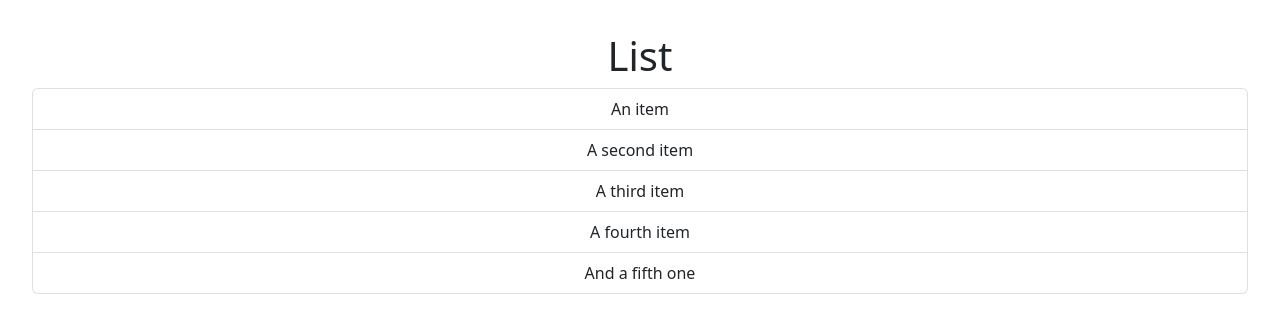
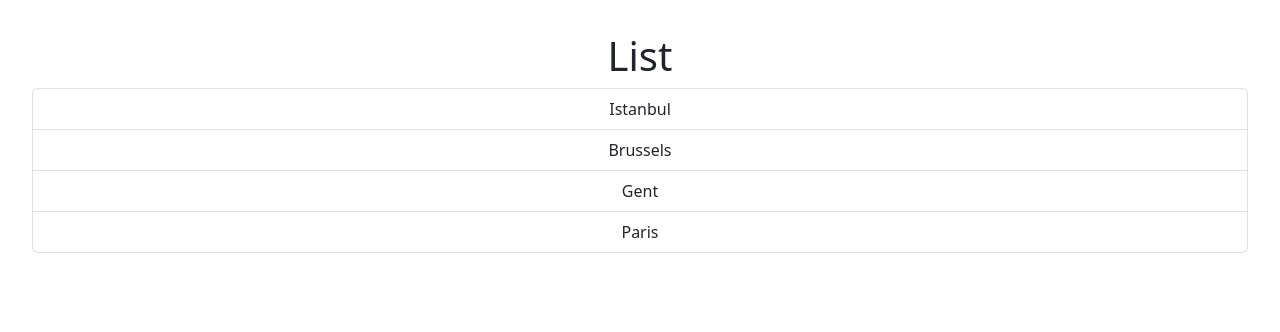
Before and after one commit to Runekid/react-game-search, a React (Vite) app: page / in a window 1280 px wide. Shown: the top 332 px of the page. Built offline with nearby package versions, Linux system fonts and the light colour scheme.

Commit message:
rendering lists

```diff
--- a/src/components/ListGroup.tsx
+++ b/src/components/ListGroup.tsx
@@ -1,13 +1,17 @@
+
+
 function ListGroup() {
-  return (
+    const items = [
+        'Istanbul',
+        'Brussels',
+        'Gent',
+        'Paris'
+    ];
+    return (
     <>
       <h1>List</h1>
       <ul className="list-group">
-        <li className="list-group-item">An item</li>
-        <li className="list-group-item">A second item</li>
-        <li className="list-group-item">A third item</li>
-        <li className="list-group-item">A fourth item</li>
-        <li className="list-group-item">And a fifth one</li>
+        {items.map(item => <li key={item} className="list-group-item">{item}</li>)}
       </ul>
     </>
   );
```
